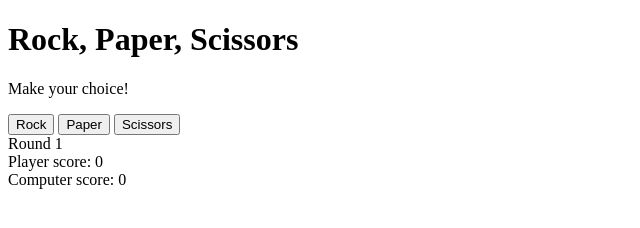
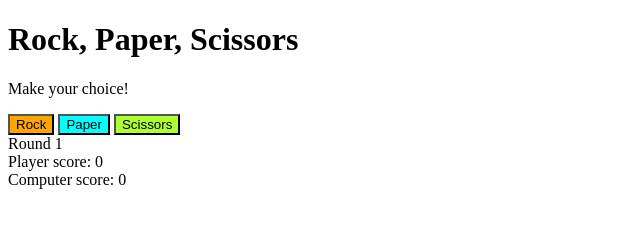
Before and after one commit to KevinLamza/rock-paper-scissors, a plain HTML site: page index.html in a window 1280 px wide. Shown: the whole page, without its empty margins (0-640 px from the left). Drawn offline with Linux system fonts and the light colour scheme.

Commit message:
Add colors to buttons

```diff
--- a/index.html
+++ b/index.html
@@ -4,6 +4,7 @@
   <meta charset="UTF-8">
   <title>Rock, Paper, Scissors</title>
   <script src="javascript.js" defer></script>
+  <link rel="stylesheet" href="style.css">
 </head>
 <body>
   <h1>Rock, Paper, Scissors</h1>
--- /dev/null
+++ b/style.css
@@ -0,0 +1,11 @@
+#btn-rock {
+    background-color: orange;
+}
+
+#btn-paper {
+    background-color: aqua;
+}
+
+#btn-scissors {
+    background-color: greenyellow;
+}
```
